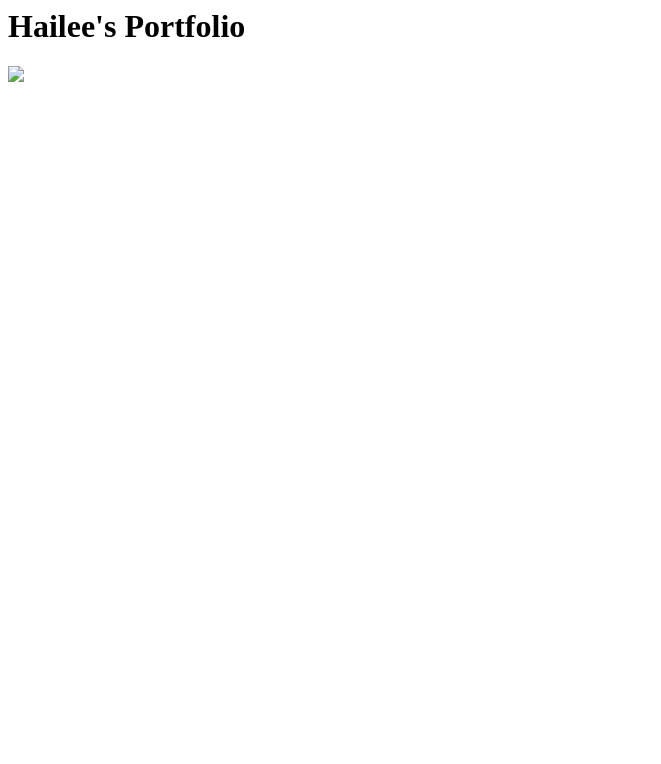
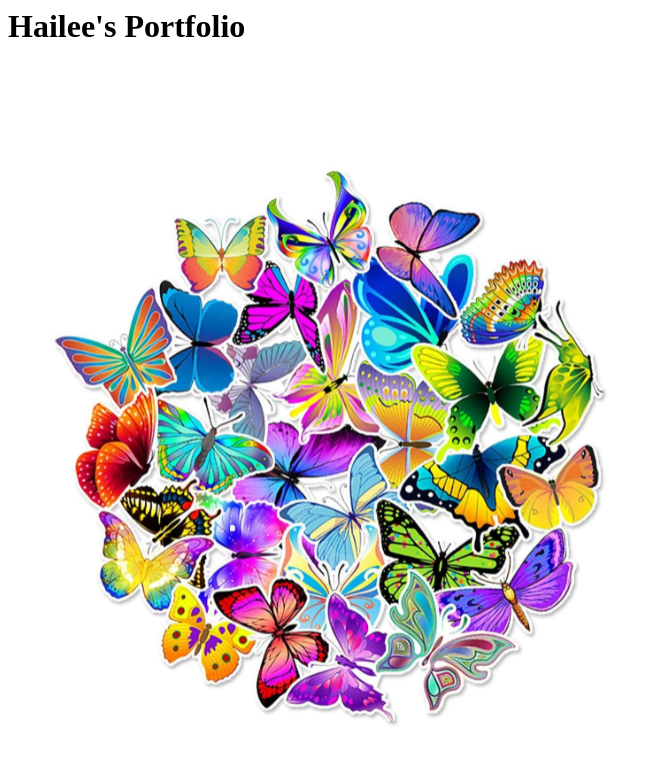
Before and after one commit to RichardHailee/RichardHailee, a plain HTML site: page index.html in a window 1280 px wide. Shown: the whole page, without its empty margins (0-661 px from the left). Drawn offline with Linux system fonts and the light colour scheme.

Commit message:
Add files via upload

```diff
--- a/index.html
+++ b/index.html
@@ -1,4 +1,4 @@
 <html>
-<h1>Hailee's Portfolio</h1>
-<img src="./bioPic7.JPG" />
-</html>
+    <h1>Hailee's Portfolio</h1>
+    <img src="./biopic.PNG" />
+    </html>
```
Also changed, not shown: biopic.PNG (added).
